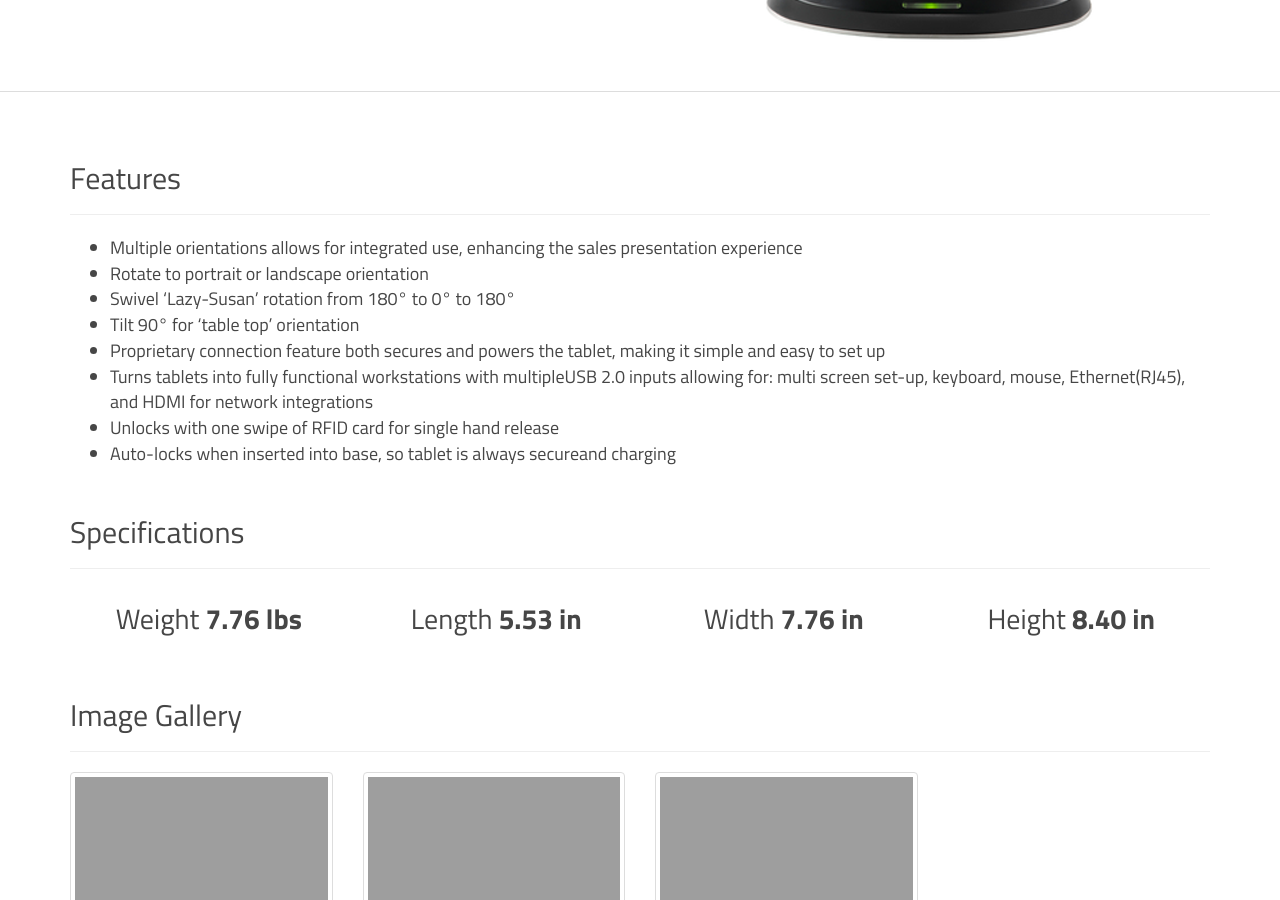
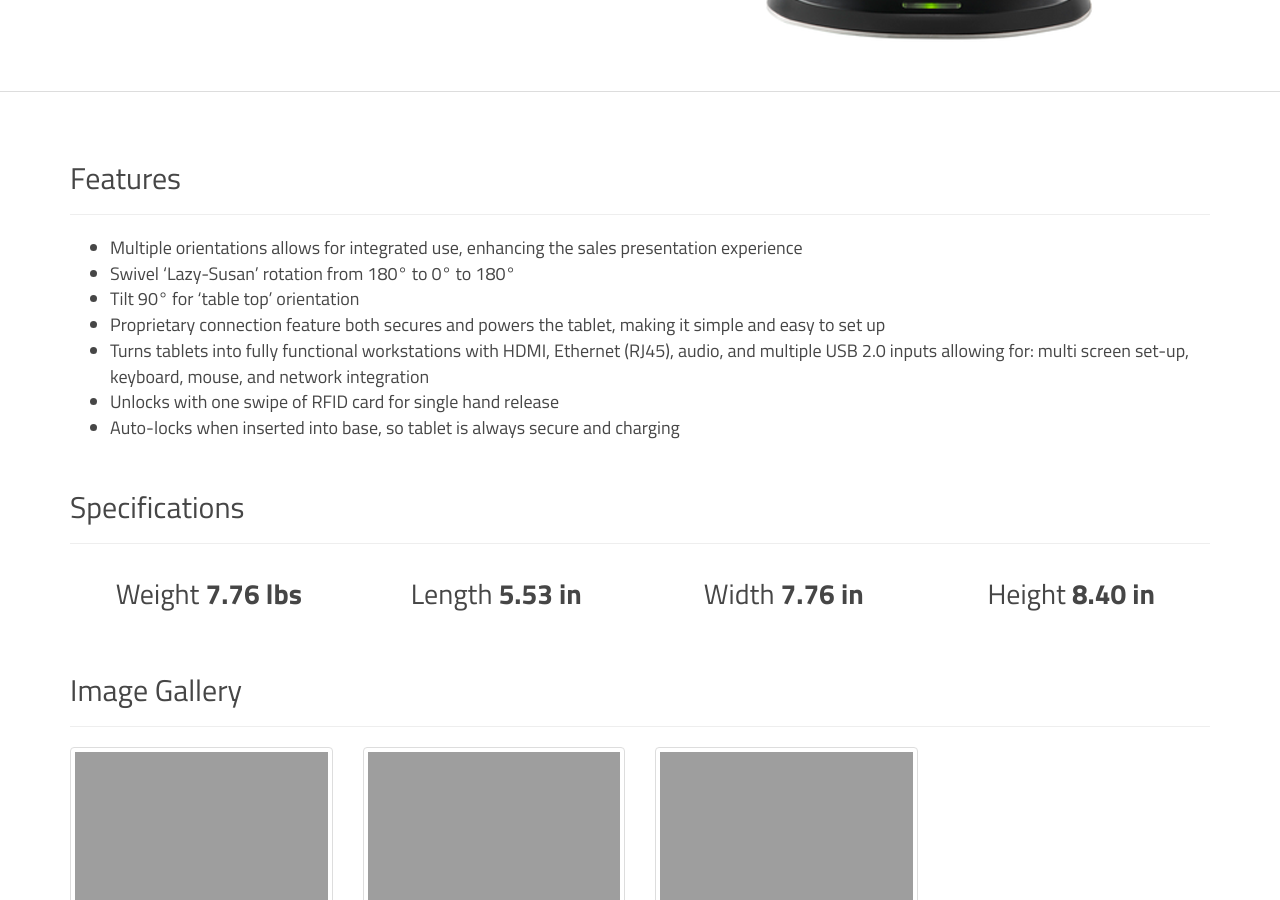
Before and after one commit to AutomatedCashierTech/armoractive.github.io, a Jekyll site: the page built from products/tablet-kiosk-solutions/enterprise-tablet-pro.html, in a window 1280 px wide and 900 px high, scrolled down 610 px. Built offline with Jekyll 4.4.1, drawn with Linux system fonts in a browser that asks for light colours; Markdown is read by kramdown in place of the engine named in the settings.

Commit message:
changing enterprise tablet pro features

```diff
--- a/products/tablet-kiosk-solutions/enterprise-tablet-pro.html
+++ b/products/tablet-kiosk-solutions/enterprise-tablet-pro.html
@@ -5,16 +5,15 @@ product:
   name: Enterprise Tablet Pro
   description:
     <p>Fully integrated system that offers complete security, integration and connectivity, all while maintaining the mobility for Mobile Enterprise applications. Compatible with Microsoft Surface Pro and Samsung Series 7.  RFID locking technology allows for easy disconnect and auto locking when docked.</p>
-    <p>Watch video to learn more&#58; <a href="http://youtu.be/YHw1faaGIfI">http://youtu.be/YHw1faaGIfI</a></p>
+    <p>Watch video to learn more&#58; <a href="http://youtu.be/YHw1faaGIfI">http&#58;//youtu.be/YHw1faaGIfI</a></p>
   features:
     - Multiple orientations allows for integrated use, enhancing the sales presentation experience
-    - Rotate to portrait or landscape orientation
     - Swivel ‘Lazy-Susan’ rotation from 180° to 0° to 180°
     - Tilt 90° for ‘table top’ orientation
     - Proprietary connection feature both secures and powers the tablet, making it simple and easy to set up
-    - Turns tablets into fully functional workstations with multipleUSB 2.0 inputs allowing for&#58; multi screen set-up, keyboard, mouse, Ethernet(RJ45), and HDMI for network integrations
+    - Turns tablets into fully functional workstations with HDMI, Ethernet (RJ45), audio, and multiple USB 2.0 inputs allowing for&#58; multi screen set-up, keyboard, mouse, and network integration
     - Unlocks with one swipe of RFID card for single hand release
-    - Auto-locks when inserted into base, so tablet is always secureand charging
+    - Auto-locks when inserted into base, so tablet is always secure and charging
   gallery:
     - image-01.jpg
     - image-02.jpg
```
